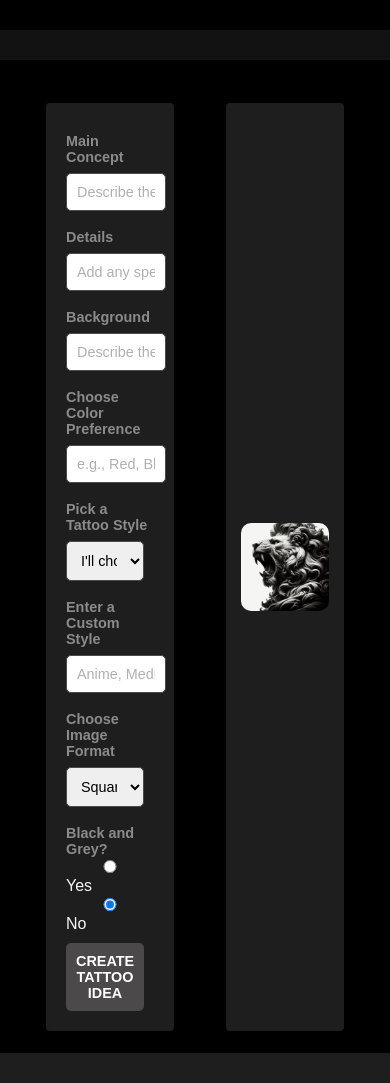
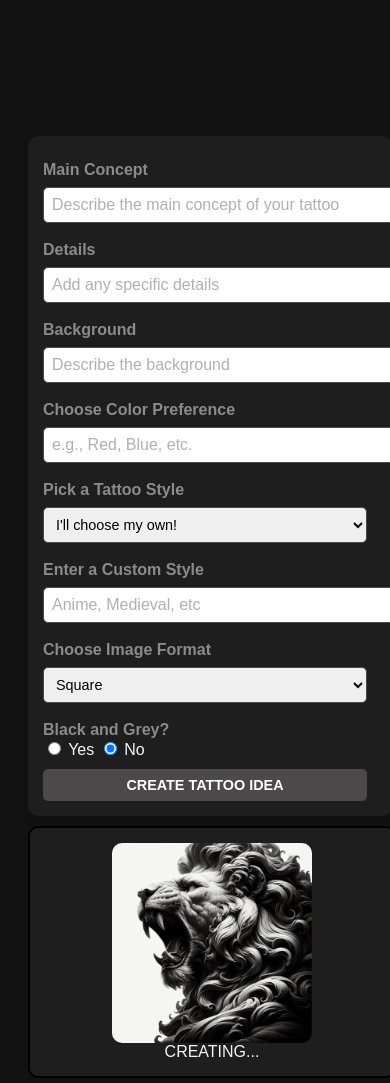
Before and after one commit to astoriaink/website3.0, a Flask app: page /generator in a window 390 px wide. Before the commit the page ends 1053 px from the top, so only its background shows below. Run offline with Flask 3, Linux system fonts and the light colour scheme; some libraries are stand-ins or nearby versions.

Commit message:
edit to fit phone

```diff
--- a/static/styles.css
+++ b/static/styles.css
@@ -2,7 +2,7 @@
     --primary-color: #4b4949;
     --secondary-color: #000000;
     --text-color: #ffffff;
-    --background-color: #001219;
+    --background-color: #121212;
 }
 
 /* General Styles */
@@ -12,21 +12,20 @@
     height: 100%;
     font-family: Arial, sans-serif;
     overflow-x: hidden; /* Prevent horizontal scroll */
-    background-color: #000000; /* Set the background color to black */
+    background-color: var(--background-color); /* Set the background color */
     color: var(--text-color);
-    padding-top: 30px; /* Prevent content from being hidden behind the navbar */
+    padding-top: 70px; /* Prevent content from being hidden behind the navbar */
 }
 
 .background-image {
-    background-color: #000000; /* Set the background color to black */
-    min-height: 100vh;
+    background-color: var(--background-color); /* Set the background color */
+    height: 100%;
     display: flex;
     justify-content: center;
     align-items: center;
     padding: 20px;
-    overflow-y: auto;
+    overflow-y: auto; /* Allow vertical scrolling */
 }
-
 
 /* Header and Text Styles */
 .tools-header {
@@ -35,7 +34,7 @@
 }
 
 .tools-header h2, .title {
-    color: #ffffff;
+    color: var(--text-color);
     text-align: center;
 }
 
@@ -134,27 +133,26 @@
     color: #ff6347;
 }
 
-
-/* Responsive Styles */
-@media screen and (max-width: 768px) {
-    .container {
-        flex-direction: column;
-        align-items: center;
-        margin: 60px auto 0;
-        padding: 10px;
+/* Form Container */
+.form-container {
+    background: var(--primary-color);
+    padding: 20px;
+    border-radius: 10px;
+    max-width: 500px;
+    margin: 20px auto;
+    box-shadow: 0 4px 8px rgba(0, 0, 0, 0.2); /* Subtle shadow */
+    animation: fadeIn 1s ease-in-out; /* Adding fade-in animation */
 }
 
-    .form-container, .output-container {
-        min-width: unset;
-        width: 100%;
+/* Responsive Adjustments */
+@media screen and (max-width: 768px) {
+    .form-container {
+        width: 90%;
+        margin: 10px auto;
     }
 
-    label, .tools-header, .tools-header h2 {
-        font-size: 1em;
-    }
-
-    .tools-header {
-        margin-top: 50px;
+    .tools-header h2, label {
+        font-size: 1em; /* Adjust font size for smaller screens */
     }
 
     .nav-links {
@@ -184,143 +182,6 @@
 }
 
 @media screen and (max-width: 480px) {
-    .container {
-        padding: 15px;
-        margin-top: 50px;
-    }
-
-    .form-container, .output-container {
-        width: 95%;
-    }
-
-    input[type="text"], select, input[type="radio"] {
-        width: calc(100% - 10px);
-        padding: 10px;
-        font-size: 0.9em;
-    }
-
-    label {
-        font-size: 0.9em;
-    }
-
-    .title {
-        font-size: 1.5em;
-    }
-
-    .output-container img {
-        width: 100%;
-        max-width: 300px;
-    }
-}
-
-/* Animations */
-@keyframes fadeIn {
-    from {
-        opacity: 0;
-    }
-    to {
-        opacity: 1;
-    }
-}
-
-@keyframes slideInLeft {
-    from {
-        transform: translateX(-100px);
-        opacity: 0;
-    }
-    to {
-        transform: translateX(0);
-        opacity: 1;
-    }
-}
-
-@keyframes slideInRight {
-    from {
-        transform: translateX(100px);
-        opacity: 0;
-    }
-    to {
-        transform: translateX(0);
-        opacity: 1;
-    }
-}
-
-        body {
-            margin: 0;
-            padding: 0;
-            font-family: Arial, sans-serif;
-            overflow-x: hidden; /* Prevent horizontal scroll */
-            background: #121212;
-            color: #000000; /* Set text color to black */
-            padding-top: 70px; /* Prevent content from being hidden behind the navbar */
-        }
-
-        .background-image {
-            height: 100%;
-            display: flex;
-            justify-content: center;
-            align-items: center;
-            padding: 20px;
-            overflow-y: auto; /* Allow vertical scrolling */
-        }
-
-        .form-container {
-            background: #1e1e1e;
-            padding: 20px;
-            border-radius: 10px;
-            width: 100%;
-            max-width: 500px;
-            box-shadow: 0 4px 8px rgba(0, 0, 0, 0.2);
-            margin: 20px auto;
-            border: 6px solid #000000;
-            animation: fadeIn 1s ease-in-out; /* Adding fade-in animation */
-        }
-
-        .quote-section {
-            margin-bottom: 20px;
-            padding: 15px;
-            border: 1px solid #ccc;
-            border-radius: 10px;
-            animation: slideInUp 1s ease-in-out; /* Adding slide-in animation */
-        }
-
-        .remove-quote {
-            background-color: red;
-            color: white;
-            border: none;
-            padding: 5px;
-            cursor: pointer;
-            transition: background-color 0.3s ease-in-out;
-        }
-
-        .remove-quote:hover {
-            background-color: darkred;
-        }
-
-        #add-quote, #book-now {
-            animation: fadeIn 1.5s ease-in-out; /* Fade-in animation for buttons */
-        }
-
-        /* Responsive layout */
-        @media screen and (max-width: 768px) {
-            .form-container {
-                width: 90%;
-                margin: 10px auto;
-            }
-
-            .quote-section {
-                padding: 10px;
-            }
-
-            label {
-                display: block;
-                margin-top: 10px;
-                font-weight: bold;
-                color: #000000;
-            }
-        }
-
-        @media screen and (max-width: 480px) {
     .form-container {
         width: 95%;
         margin: 10px auto;
@@ -336,19 +197,15 @@
 
     label {
         font-size: 0.9em; /* Slightly smaller label font size for better fit on small screens */
-                color: #000000; /* Set label color to black */
     }
 
     .title {
         font-size: 1.5em;
         text-align: center;
-                color: #000000;
-                margin-bottom: 15px;
-                font-weight: bold;
     }
 }
 
-        /* Animation keyframes */
+/* Animation Keyframes */
 @keyframes fadeIn {
     from {
         opacity: 0;
--- a/templates/generator.html
+++ b/templates/generator.html
@@ -15,17 +15,15 @@
             padding: 0;
             font-family: Arial, sans-serif;
             overflow-x: hidden; /* Prevent horizontal scroll */
-            /* background: url("{{ url_for('static', filename='background.jpg') }}") no-repeat center center fixed; */
-            background-size: cover;
+            background-color: #121212; /* Dark background for consistency */
             color: #f5f5f5;
-            padding-top: 30px; /* Prevent content from being hidden behind the navbar */
+            padding-top: 20px; /* Space for navbar */
         }
 
         .main-content {
-            max-width: 1200px; /* Adjusted max-width for consistency */
+            max-width: 1200px;
             margin: 60px auto;
             padding: 30px 20px;
-            /* background-color: rgba(18, 18, 18, 0.9); */
             border-radius: 10px;
         }
 
@@ -35,43 +33,35 @@
         }
 
         .tools-header h2 {
-            font-size: 2.5em; /* Increased font size for better emphasis */
+            font-size: 2em;
             color: #ffffff;
-        }
-
-        .tools-container {
-            display: flex;
-            justify-content: space-between;
-            flex-wrap: wrap;
-            gap: 40px;
         }
 
         .container {
             display: flex;
-            flex-direction: row;
+            flex-wrap: wrap; /* Allow wrapping for mobile devices */
             justify-content: space-between;
             align-items: flex-start;
             padding: 20px;
             max-width: 1200px;
-            margin: 0 auto; /* Center the content */
-            /* background-color: rgba(7, 7, 7, 0.8); */
+            margin: 0 auto;
             border-radius: 10px;
-            animation: fadeIn 1s ease-in-out; /* Adding fade-in animation */
+            animation: fadeIn 1s ease-in-out;
         }
 
         .form-container,
         .output-container {
-            flex: 1;
+            flex: 1 1 45%; /* Make the containers take 45% width on large screens */
+            max-width: 600px;
             min-width: 300px;
-            max-width: 600px;
-            margin: 0 auto;
+            margin: 20px auto;
             padding: 20px;
             border-radius: 10px;
-            background-color: f5f5f5;
+            background-color: #1e1e1e;
         }
 
         .form-container {
-            animation: slideInLeft 1s ease-in-out; /* Animation for form entry */
+            animation: slideInLeft 1s ease-in-out;
         }
 
         .output-container {
@@ -79,105 +69,99 @@
             flex-direction: column;
             align-items: center;
             justify-content: center;
-            border: 6px solid #000000;
-            background-color: #1e1e1e;
-            animation: slideInRight 1s ease-in-out; /* Animation for output entry */
+            border: 2px solid #000;
+            animation: slideInRight 1s ease-in-out;
         }
 
         .output-container img {
             max-width: 100%;
-            max-height: 100%;
+            max-height: 300px;
             object-fit: contain;
             border-radius: 10px;
         }
 
-        .loading-spinner {
-            font-size: 20px;
-            color: #333;
-            display: none;
-        }
-
         label {
-            color: #8c8b8b; /* Brighten label text for better contrast */
+            color: #8c8b8b;
             font-weight: bold;
             margin-top: 10px;
         }
 
         input::placeholder {
-            color: #b0b0b0; /* Lighten placeholder text for better readability */
+            color: #b0b0b0;
         }
 
-        p {
-            color: #ffffff; /* Change paragraph text to white for better readability */
+        button {
+            background-color: #4b4949;
+            color: white;
+            font-weight: bold;
+            border: none;
+            padding: 10px;
+            border-radius: 5px;
+            cursor: pointer;
+            transition: background-color 0.3s ease;
         }
 
-        /* Responsive layout */
+        button:hover {
+            background-color: #000000;
+        }
+
+        /* Responsive Styles */
         @media screen and (max-width: 768px) {
             .container {
-                flex-direction: column;
-                align-items: center;
-                margin: 60px auto 0;
+                flex-direction: column; /* Stack items vertically */
                 padding: 10px;
             }
 
             .form-container,
             .output-container {
-                margin-right: 0;
-                margin-bottom: 20px;
-                min-width: unset;
-                width: 100%;
+                width: 100%; /* Full width for mobile devices */
+                margin: 10px 0;
+            }
+
+            .tools-header h2 {
+                font-size: 1.5em; /* Reduce header font size */
+            }
+
+            input,
+            select,
+            button {
+                font-size: 1em; /* Adjust input and button font size */
+                padding: 10px;
             }
 
             label {
-                font-size: 1em; /* Adjust label font size for readability on smaller screens */
-            }
-
-            .tools-header {
-                margin-top: 50px; /* Adjusted to prevent overlap */
+                font-size: 1em;
             }
         }
 
         @media screen and (max-width: 480px) {
             .container {
                 padding: 15px;
-                margin-top: 50px; /* Adjust margin to fit smaller screens */
             }
 
             .form-container,
             .output-container {
-                width: 95%;
-                margin-bottom: 20px;
-            }
-
-            input[type="text"],
-            select,
-            input[type="radio"] {
-                width: calc(100% - 10px);
-                padding: 10px;
-                font-size: 0.9em;
-            }
-
-            label {
-                font-size: 0.9em; /* Slightly smaller label font size for better fit on small screens */
-            }
-
-            .output-container {
+                width: 100%; /* Make containers take full width */
                 padding: 15px;
             }
 
-            .title {
-                font-size: 1.5em; /* Adjust title font size for better readability */
-                text-align: center;
+            input,
+            select,
+            button {
+                font-size: 0.9em; /* Smaller font size for better fit */
+                padding: 8px;
+            }
+
+            .tools-header h2 {
+                font-size: 1.2em;
             }
 
             .output-container img {
-                width: 100%;
-                max-width: 300px;
-                height: auto;
+                max-height: 200px;
             }
         }
 
-        /* Animation keyframes */
+        /* Animations */
         @keyframes fadeIn {
             from {
                 opacity: 0;
```
Lines whose indentation alone changed are shown as unchanged.
